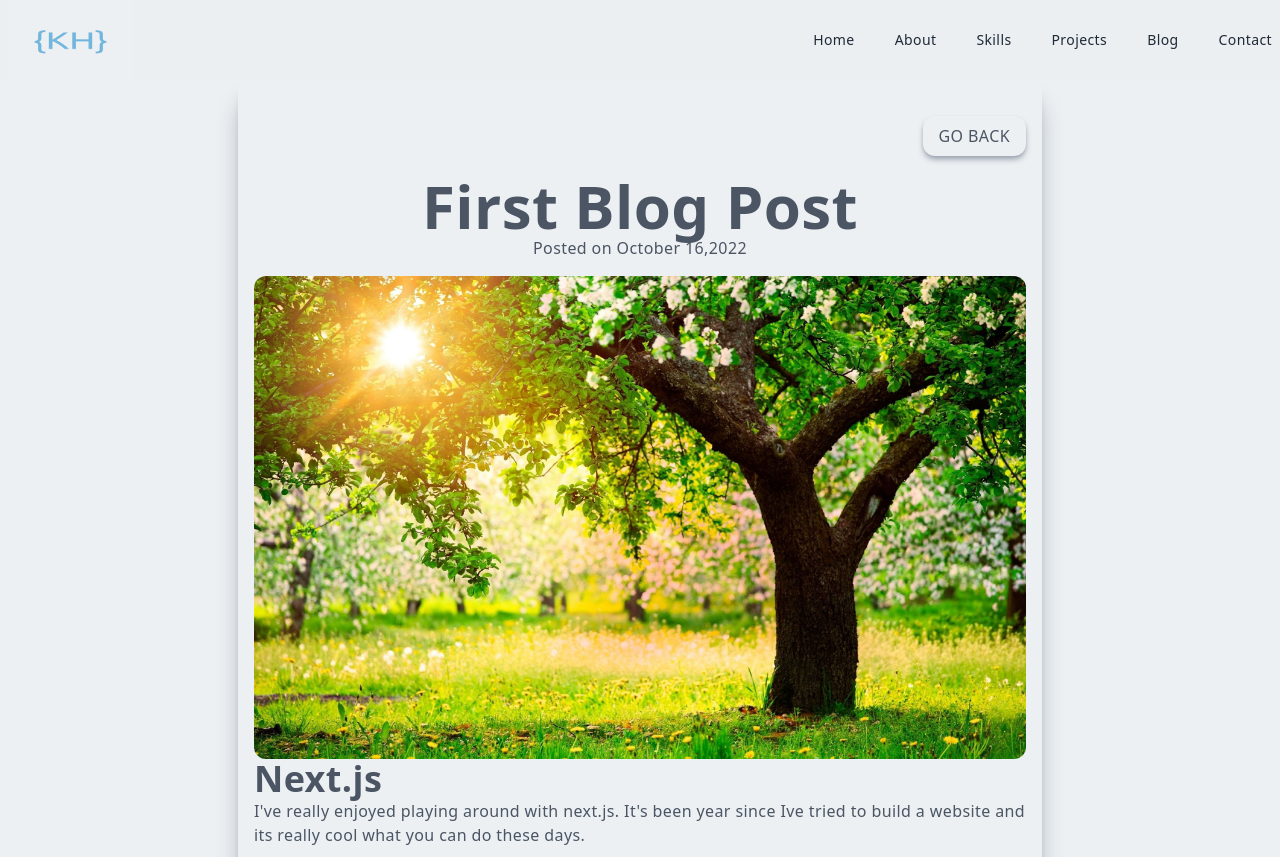
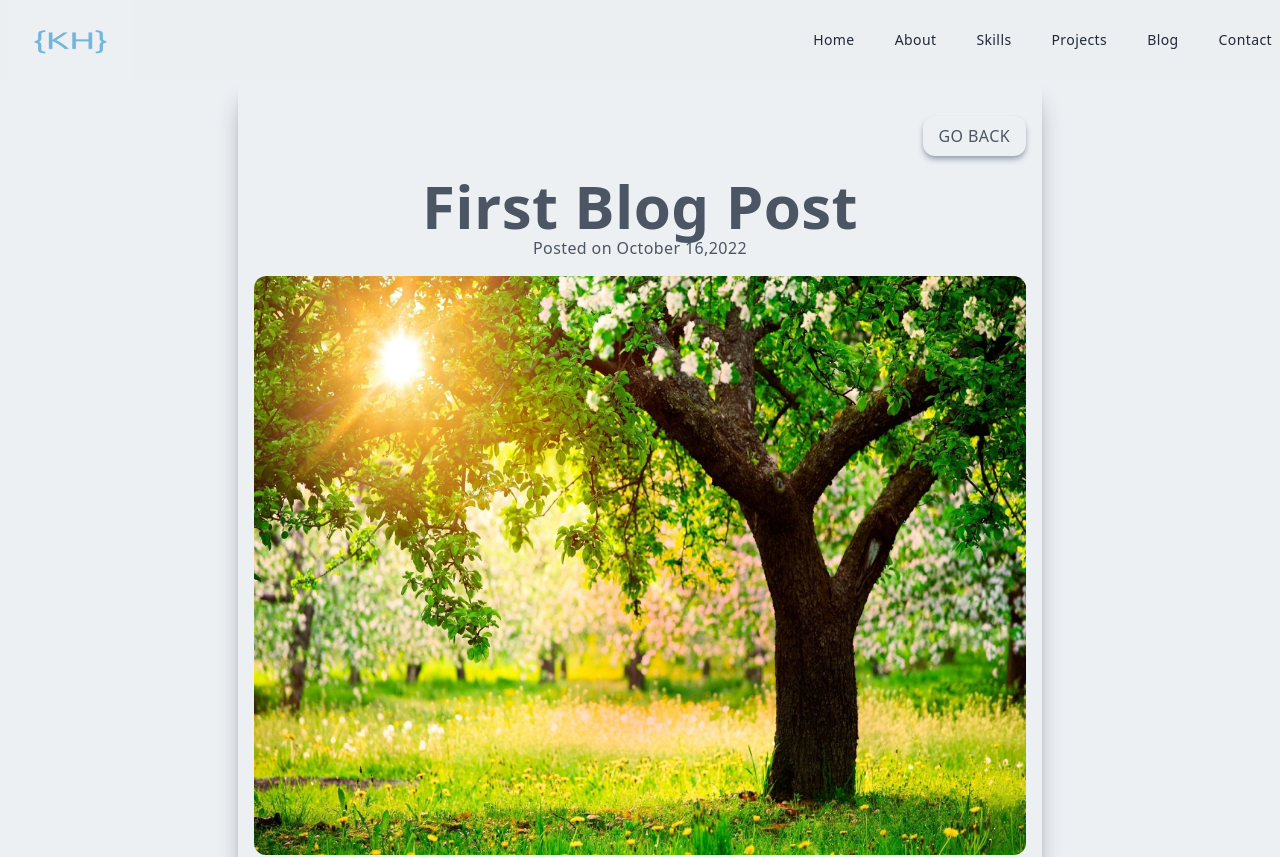
Before and after one commit to keghar/projects-portfolio, a Next.js app: page /blog/first_blog in a window 1280 px wide. Shown: the top 857 px of the page. Built offline with nearby package versions, Linux system fonts and the light colour scheme.

Commit message:
changed images to next images

```diff
--- a/components/Post.js
+++ b/components/Post.js
@@ -1,13 +1,20 @@
 import React from 'react'
 import Link from 'next/link'
+import Image from 'next/image'
 
 
 export default function Post( {post} ) {
   return (
 
     <>
+
+    <div className="flex items-center jestify-center h-auto w-full shadow-xl shadow-gray-400 rounded-xl p-4 group hover:scale-105 ease-in duration-300">
     <div className='text-gray-600'>
-        <img className='rounded-xl' src={post.frontmatter.cover_image} alt='' />
+
+          <div className='relative'>
+          <Image className='rounded-xl' src={post.frontmatter.cover_image} alt='' height='300' width='500' />
+          </div>
+
        <h2> {post.frontmatter.title}
        </h2>
        <h3>Posted on {post.frontmatter.date}</h3>
@@ -15,7 +22,7 @@ export default function Post( {post} ) {
 
        <Link href={`/blog/${post.slug}`}>
        <a className='text-[#6ab7dd] font-bold rounded-full py-2 px-4 bg-[#ecf0f3] tracking-widest hover:text-gray-700 '>Read More</a></Link>
-       </div>
+       </div></div>
     </>
   )
 }
--- a/pages/blog.js
+++ b/pages/blog.js
@@ -38,8 +38,8 @@ export default function blog({posts}) {
 
 
               {posts.map((post, index) => (
-                 <div className="relative flex items-center jestify-center h-auto w-full shadow-xl shadow-gray-400 rounded-xl p-4 group hover:scale-105 ease-in duration-300">
-             <Post key={index} post={post} /></div>
+
+             <Post key={index} post={post} />
               ))}
 
             </div>
--- a/pages/blog/[slug].js
+++ b/pages/blog/[slug].js
@@ -4,18 +4,30 @@ import path from 'path'
 import matter from 'gray-matter'
 import { marked } from 'marked'
 import Link from 'next/link'
+import Image from 'next/image'
 
 export default function PostPage({frontmatter: {title, date, cover_image}, slug, content}){
   return (
     <div className="w-full text-gray-600">
       <div className="max-w-[900px] m-auto px-2 w-full flex">
         <div className='w-full shadow-xl shadow-gray-400 rounded-xl p-4 my-20 mx-5 md:mx-10'>
-          <div className='flex flex-row-reverse'>
-       <Link href='/blog'><a className='my-5 shadow-md shadow-gray-400 px-4 py-2 rounded-xl uppercase hover:scale-105'>Go Back</a></Link></div>
+    <div className='flex flex-row-reverse'>
+
+       <Link href='/blog'>
+        <a className='my-5 shadow-md shadow-gray-400 px-4 py-2 rounded-xl uppercase hover:scale-105'>Go Back</a>
+       </Link>
+
+       </div>
+
          <div className='flex flex-col justify-center items-center pb-4'>
+
         <h1>{title}</h1>
+
         <p>Posted on {date}</p></div>
-        <img className='rounded-xl hover:scale-105 ease-in duration-300' src={cover_image} alt='' />
+
+        <div className=''>
+
+        <Image className='rounded-xl hover:scale-105 ease-in duration-300' src={cover_image} alt='' width='800' height='600'/></div>
 
         <div>
             <div dangerouslySetInnerHTML={{__html:marked(content)} }>
```
